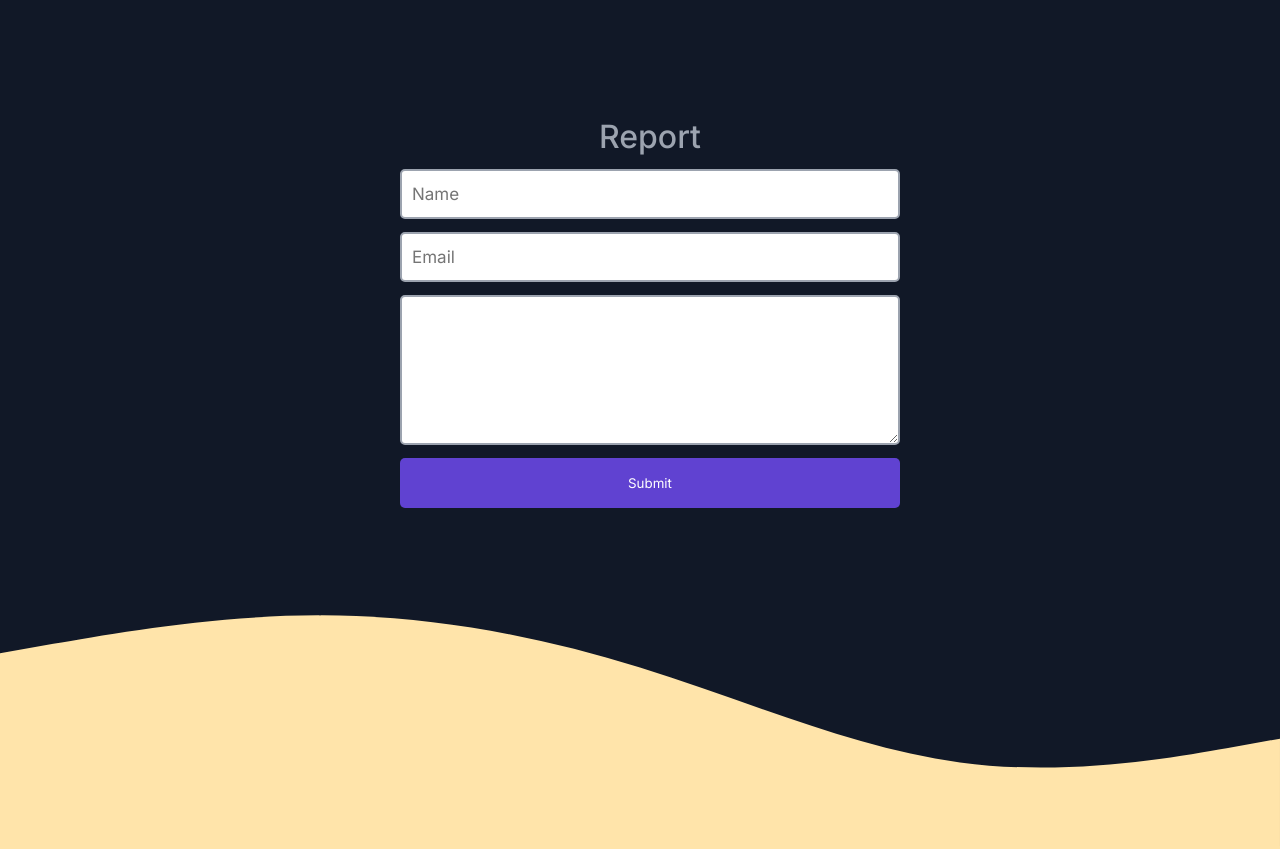
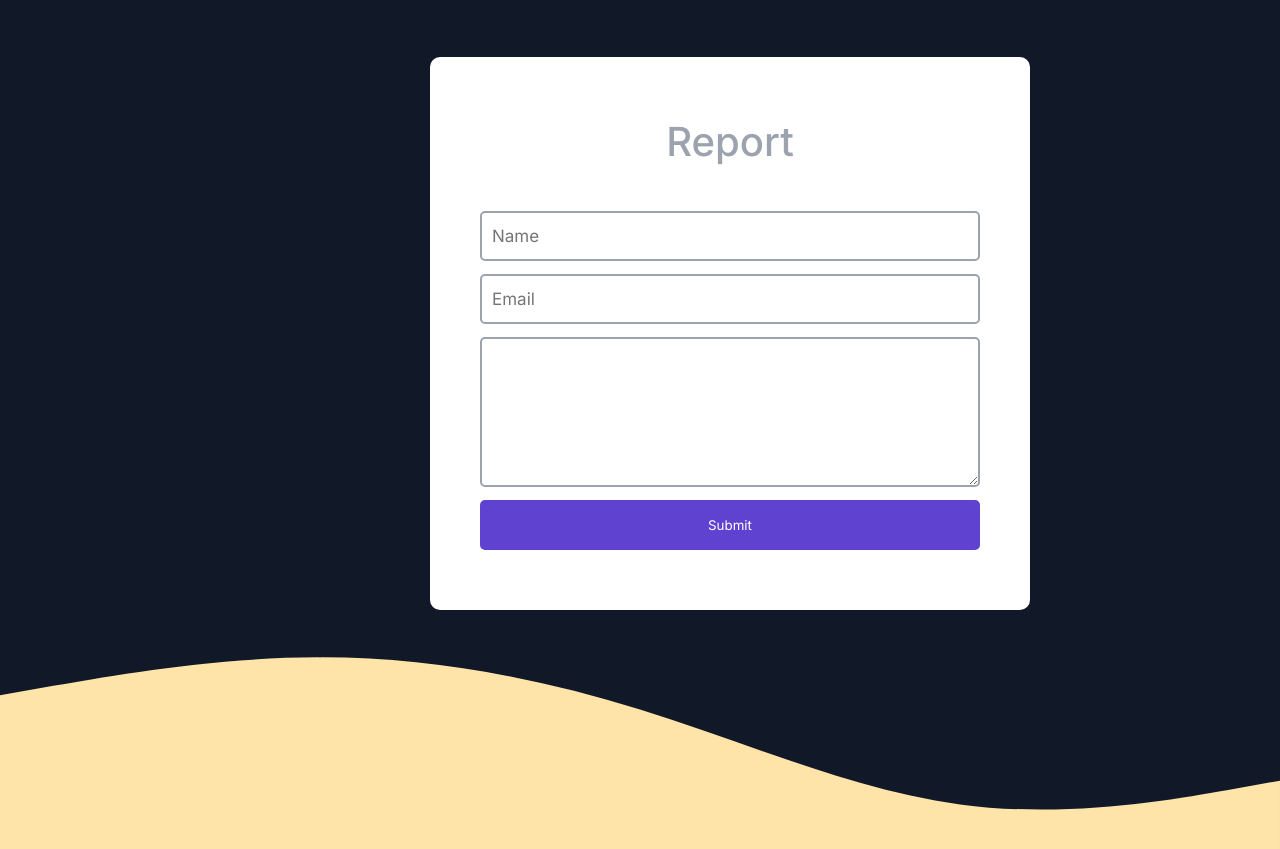
Before and after one commit to syafiqfadillah/vineyardClean, a website built with Vite: page index.html in a window 1280 px wide. Shown: the part 2178-3027 px from the top of the page. Built offline with nearby package versions, Linux system fonts and the light colour scheme.

Commit message:
new style for report

```diff
--- a/src/sass/components/_report.sass
+++ b/src/sass/components/_report.sass
@@ -1,12 +1,19 @@
 .report
-	width: 500px
-	margin-left: 400px
+	width: 600px
+	margin-left: 430px
+	border-radius: 10px
+	background-color: color("white")
 	.report-heading
+		font-size: 40px
 		text-align: center
-		margin-bottom: 13px
+		margin-bottom: 45px
 	.report-submit
 		display: flex
 		flex-direction: column
+		align-items: center
+		.name, .email, .sentences, .btn-primary
+			width: 500px
+			height: 50px
 		.name, .email, .sentences
 			margin-bottom: 13px
 			border: 2px solid color("text")
```
